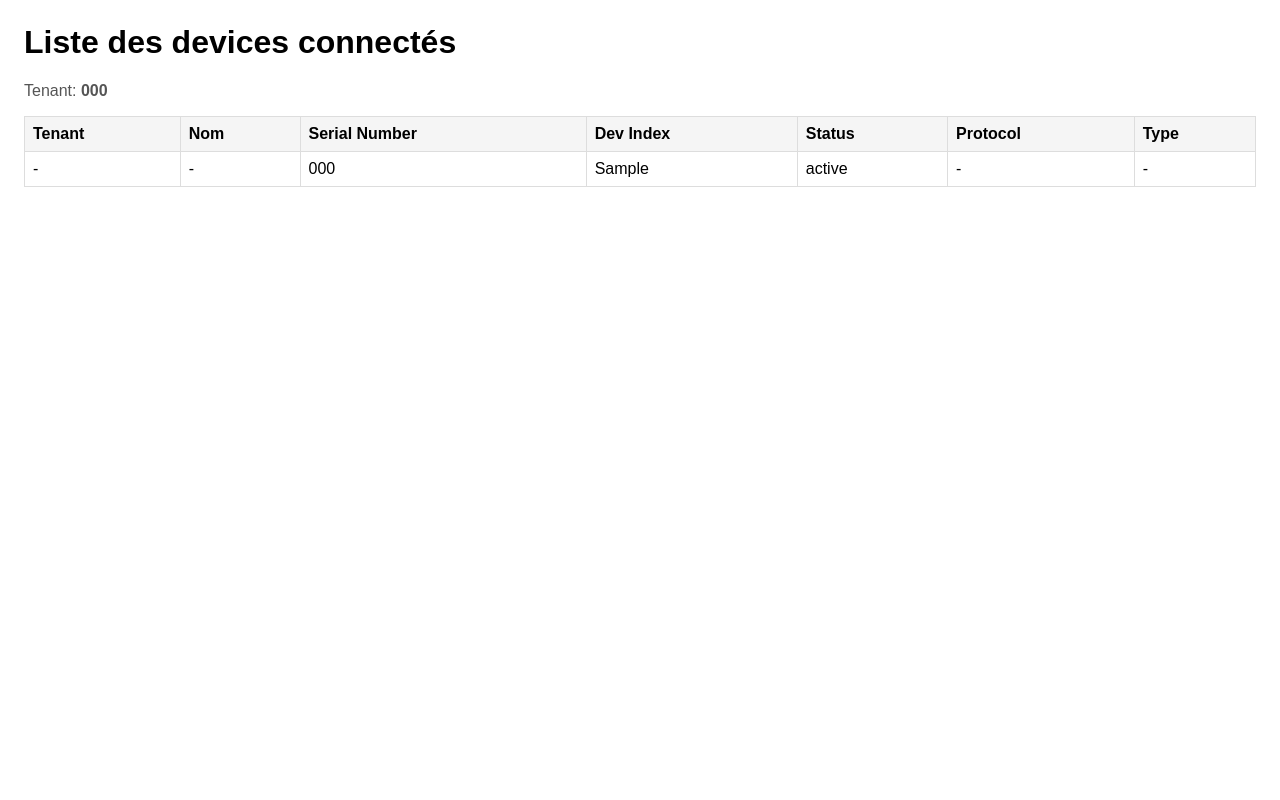
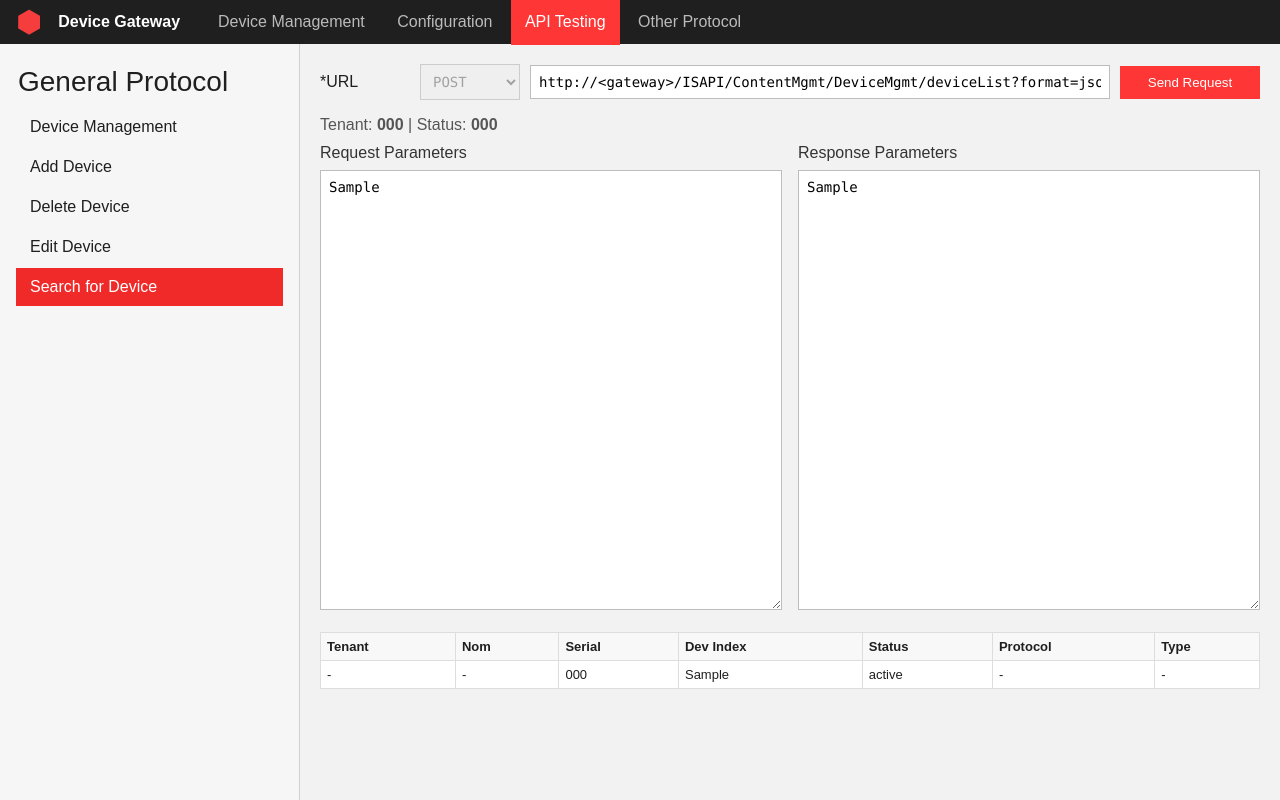
Before and after one commit to yves45839/hikvision-django-integration, a Django app: template app/hik_gateway/templates/hik_gateway/device_list.html in a window 1280 px wide. Run offline with Django 5.2, Linux system fonts and the light colour scheme; tables that the repository leaves empty hold one stand-in row (values such as "Sample post"); the template is opened without the code that fills it: values that come from a table or form of the project are taken from there, most other values are stand-ins (such as "Sample title", 1, 10 or a date in 2020).

Commit message:
Add gateway-style API testing view for live device list

```diff
--- a/app/hik_gateway/templates/hik_gateway/device_list.html
+++ b/app/hik_gateway/templates/hik_gateway/device_list.html
@@ -2,59 +2,107 @@
 <html lang="fr">
 <head>
   <meta charset="utf-8">
-  <title>Devices Hikvision</title>
+  <title>Device Gateway - API Testing</title>
   <style>
-    body { font-family: Arial, sans-serif; margin: 24px; }
-    table { border-collapse: collapse; width: 100%; margin-top: 16px; }
-    th, td { border: 1px solid #ddd; padding: 8px; text-align: left; }
-    th { background: #f5f5f5; }
-    .error { color: #b00020; margin-top: 12px; }
-    .meta { color: #555; }
+    * { box-sizing: border-box; }
+    body { margin: 0; font-family: Arial, sans-serif; background: #f2f2f2; color: #1f1f1f; }
+    .topbar { height: 44px; background: #1f1f1f; color: #fff; display: flex; align-items: center; }
+    .topbar .brand { padding: 0 16px; font-size: 30px; color: #f63d3d; line-height: 0; }
+    .topbar .title { font-weight: 700; margin-right: 24px; }
+    .topbar .menu a { color: #bbb; text-decoration: none; padding: 14px 14px; display: inline-block; }
+    .topbar .menu a.active { background: #ff3636; color: #fff; }
+    .container { display: flex; min-height: calc(100vh - 44px); }
+    .sidebar { width: 300px; background: #f6f6f6; border-right: 1px solid #d0d0d0; padding: 14px 8px; }
+    .nav-title { padding: 8px 10px; font-size: 28px; }
+    .nav-item { padding: 10px 14px; margin: 2px 8px; }
+    .nav-item.active { background: #f02929; color: #fff; }
+    .main { flex: 1; padding: 20px; }
+    .toolbar { display: grid; grid-template-columns: 90px 100px 1fr 140px; gap: 10px; align-items: center; margin-bottom: 16px; }
+    input, select, textarea { width: 100%; border: 1px solid #bdbdbd; padding: 8px; font-family: Consolas, monospace; font-size: 14px; }
+    textarea { min-height: 440px; resize: vertical; background: #fff; }
+    .btn { border: none; background: #ff3636; color: #fff; padding: 9px 12px; cursor: pointer; }
+    .grid { display: grid; grid-template-columns: 1fr 1fr; gap: 16px; }
+    .field label { display: block; margin-bottom: 8px; color: #333; }
+    .status { margin: 6px 0 10px; }
+    .meta { margin-bottom: 10px; color: #555; }
+    .error { color: #b00020; margin: 12px 0; }
+    table { border-collapse: collapse; width: 100%; margin-top: 18px; background: #fff; }
+    th, td { border: 1px solid #ddd; padding: 6px; text-align: left; font-size: 13px; }
+    th { background: #f8f8f8; }
   </style>
 </head>
 <body>
-  <h1>Liste des devices connectés</h1>
-  {% if tenant_code %}
-  <p class="meta">Tenant: <strong>{{ tenant_code }}</strong></p>
-{% elif is_admin %}
-  <p class="meta">Mode administrateur: <strong>tous les tenants</strong></p>
-{% else %}
-  <p class="meta">Tenant: <strong>-</strong></p>
-{% endif %}
-
+<div class="topbar">
+  <div class="brand">⬢</div>
+  <div class="title">Device Gateway</div>
+  <div class="menu">
+    <a href="#">Device Management</a>
+    <a href="#">Configuration</a>
+    <a class="active" href="#">API Testing</a>
+    <a href="#">Other Protocol</a>
+  </div>
+</div>
+<div class="container">
+  <aside class="sidebar">
+    <div class="nav-title">General Protocol</div>
+    <div class="nav-item">Device Management</div>
+    <div class="nav-item">Add Device</div>
+    <div class="nav-item">Delete Device</div>
+    <div class="nav-item">Edit Device</div>
+    <div class="nav-item active">Search for Device</div>
+  </aside>
+  <main class="main">
+    <form method="get">
+      <div class="toolbar">
+        <label for="url">*URL</label>
+        <select id="method" disabled>
+          <option selected>POST</option>
+        </select>
+        <input id="url" value="{{ gateway_url|default:'http://<gateway>/ISAPI/ContentMgmt/DeviceMgmt/deviceList?format=json' }}" readonly>
+        <button class="btn" type="submit">Send Request</button>
+      </div>
+      <div class="meta">
+        Tenant: <strong>{{ tenant_code|default:'-' }}</strong> | Status: <strong>{{ status_code }}</strong>
+      </div>
+      <input type="hidden" name="tenant" value="{{ tenant_code }}">
       {% if error %}
       <p class="error">{{ error }}</p>
       {% endif %}
+      <div class="grid">
+        <div class="field">
+          <label for="request">Request Parameters</label>
+          <textarea id="request" name="request">{{ request_parameters }}</textarea>
+        </div>
+        <div class="field">
+          <label for="response">Response Parameters</label>
+          <textarea id="response" readonly>{{ response_parameters }}</textarea>
+        </div>
+      </div>
+    </form>
 
     {% if devices %}
     <table>
       <thead>
       <tr>
-          <th>Tenant</th>
-          <th>Nom</th>
-          <th>Serial Number</th>
-          <th>Dev Index</th>
-          <th>Status</th>
-          <th>Protocol</th>
-          <th>Type</th>
+        <th>Tenant</th><th>Nom</th><th>Serial</th><th>Dev Index</th><th>Status</th><th>Protocol</th><th>Type</th>
       </tr>
       </thead>
       <tbody>
       {% for device in devices %}
       <tr>
-            <td>{{ device.tenant_code|default:"-" }}</td>
-            <td>{{ device.device_name|default:"-" }}</td>
-            <td>{{ device.serial_number|default:"-" }}</td>
-            <td>{{ device.dev_index|default:"-" }}</td>
-            <td>{{ device.status|default:"-" }}</td>
-            <td>{{ device.protocol_type|default:"-" }}</td>
-            <td>{{ device.device_type|default:"-" }}</td>
+        <td>{{ device.tenant_code|default:'-' }}</td>
+        <td>{{ device.device_name|default:'-' }}</td>
+        <td>{{ device.serial_number|default:'-' }}</td>
+        <td>{{ device.dev_index|default:'-' }}</td>
+        <td>{{ device.status|default:'-' }}</td>
+        <td>{{ device.protocol_type|default:'-' }}</td>
+        <td>{{ device.device_type|default:'-' }}</td>
       </tr>
       {% endfor %}
       </tbody>
     </table>
-  {% elif not error %}
-    <p>Aucun device trouvé.</p>
     {% endif %}
+  </main>
+</div>
 </body>
 </html>
```
Also changed, not shown: app/hik_gateway/client.py (+30 -4 lines), app/hik_gateway/views.py (+44 -2 lines). Lines whose indentation alone changed are shown as unchanged.
